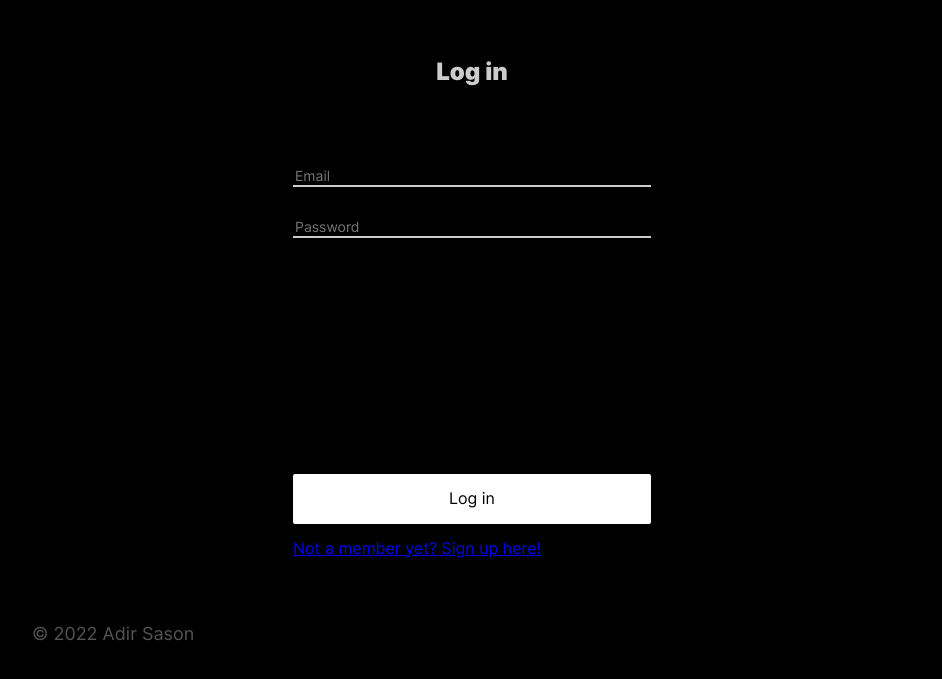
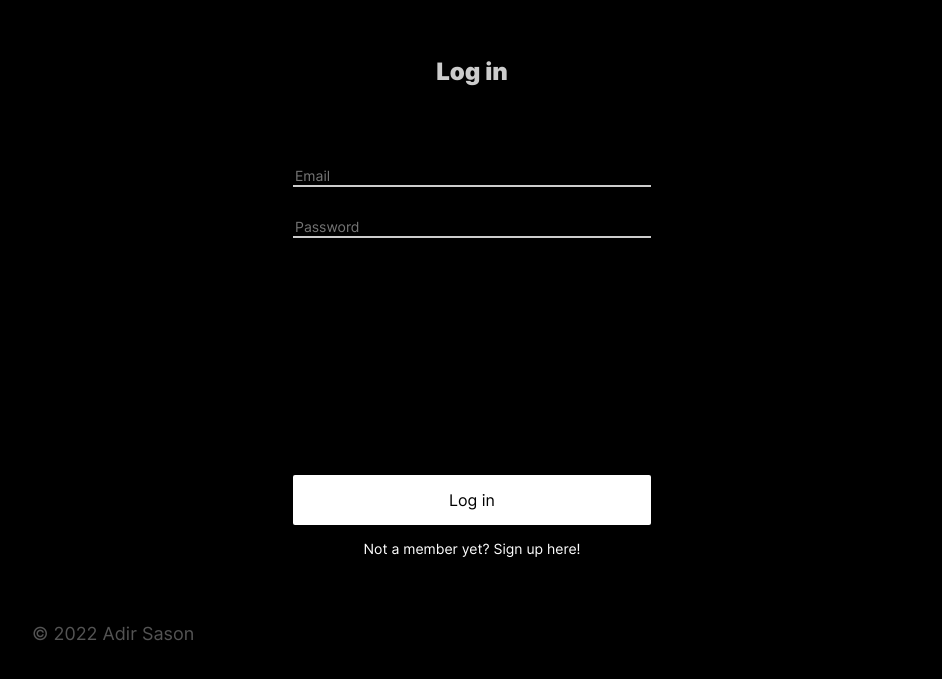
Before and after one commit to adirx20/react-around-auth, a React app: page /signin in a window 1280 px wide. Shown: the part 123-802 px from the top of the page, without its empty margins (168-1110 px from the left). Built offline with nearby package versions, Linux system fonts and the light colour scheme; no server answers.

Commit message:
style fix and attempt for currentUser fix

```diff
--- a/src/blocks/auth/__link/auth__link.css
+++ b/src/blocks/auth/__link/auth__link.css
@@ -1,3 +1,9 @@
 .auth__link {
-
+    display: block;
+    text-align: center;
+    text-decoration: none;
+    color: rgba(255, 255, 255, 1);
+    line-height: 17px;
+    font-size: 14px;
+    font-weight: 400;
 }
--- a/src/components/App.js
+++ b/src/components/App.js
@@ -185,7 +185,7 @@ function App() {
     auth.login(email, password)
       .then((res) => {
         localStorage.setItem('jwt', res.token);
-        setCurrentUser({ ...currentUser, email: res.data.email, _id: res.data._id });
+        setCurrentUser({ ...currentUser, res });
         setLoggedIn(true);
         setTipStatus(true);
         navigate('/');
@@ -245,6 +245,7 @@ function App() {
           setLoggedIn(true);
           navigate('/');
           console.log('current user: ', currentUser)
+          console.log('userData from currentUser: ', currentUser.userData)
         })
         .catch((err) => {
           setTipStatus(false);
@@ -276,7 +277,7 @@ function App() {
     document.addEventListener("keydown", closeByEscape);
     // Remove
     return () => document.removeEventListener("keydown", closeByEscape);
-  }, []);
+  }, [loggedIn]);
 
   // JSX
   return (
```
